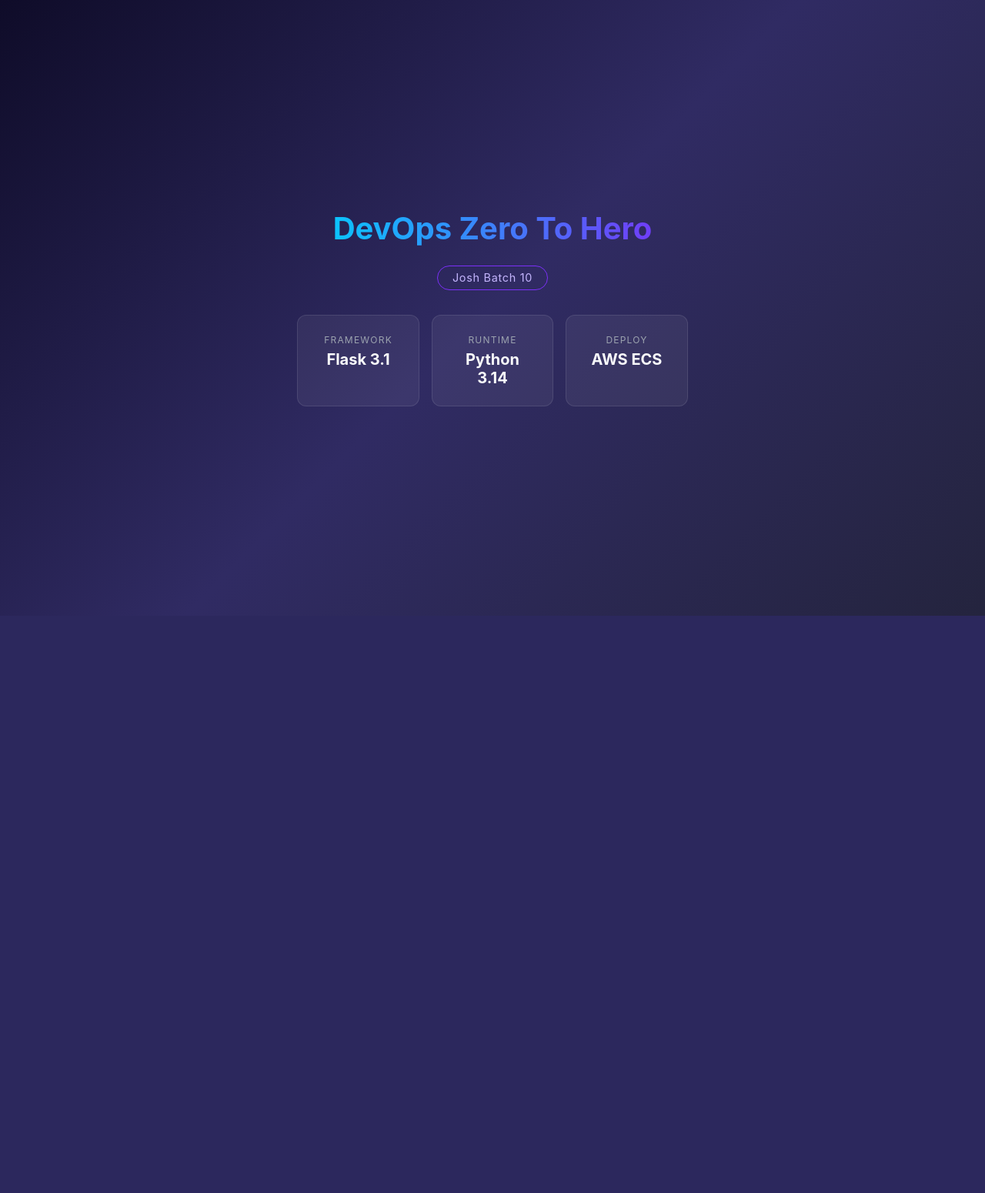
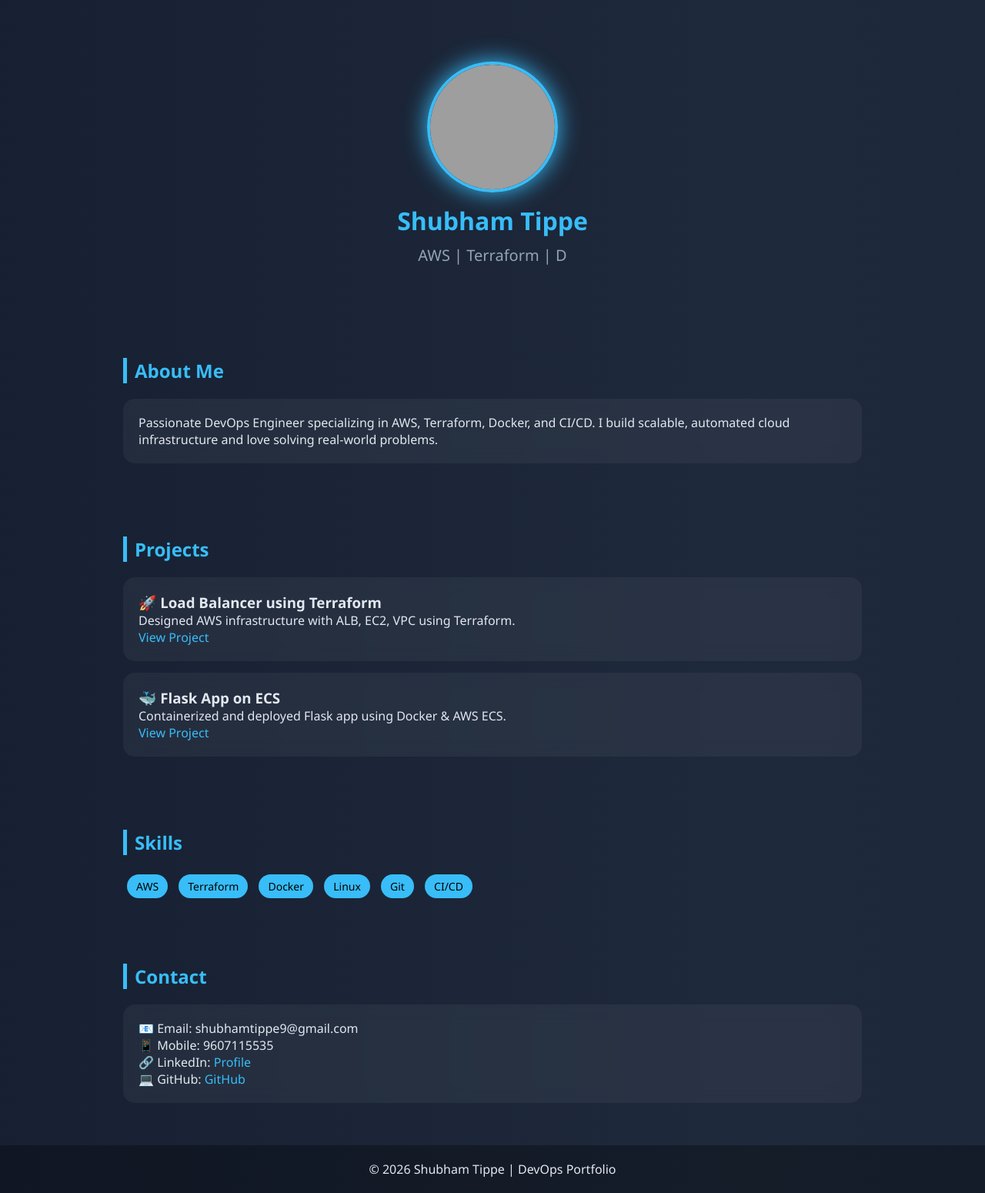
Before and after one commit to shubhamtippe9/flaskapp-docker, a Flask app: page / in a window 1280 px wide. Shown: the whole page at 77% size. Before the commit the page ends 800 px from the top, so only its background shows below. Run offline with Flask 3, Linux system fonts and the light colour scheme; grey boxes are pictures that could not be loaded.

Commit message:
update index.html

```diff
--- a/templates/index.html
+++ b/templates/index.html
@@ -1,88 +1,195 @@
-<!DOCTYPE html>
+<!<!DOCTYPE html>
 <html lang="en">
 <head>
 <meta charset="UTF-8">
 <meta name="viewport" content="width=device-width, initial-scale=1.0">
-    <title>DevOps Zero To Hero</title>
+<title>Shubham Tippe | DevOps Engineer</title>
+
 <style>
-        * { margin: 0; padding: 0; box-sizing: border-box; }
+    * {
+        margin: 0;
+        padding: 0;
+        box-sizing: border-box;
+    }
+
     body {
-            min-height: 100vh;
-            display: flex;
-            align-items: center;
-            justify-content: center;
-            background: linear-gradient(135deg, #0f0c29, #302b63, #24243e);
-            font-family: -apple-system, BlinkMacSystemFont, "Segoe UI", Roboto, Helvetica, Arial, sans-serif;
-            color: #e0e0e0;
+        font-family: 'Segoe UI', sans-serif;
+        background: linear-gradient(270deg, #0f172a, #1e293b, #020617);
+        background-size: 600% 600%;
+        animation: gradientBG 10s ease infinite;
+        color: #e2e8f0;
     }
-        .container {
+
+    @keyframes gradientBG {
+        0% {background-position: 0% 50%;}
+        50% {background-position: 100% 50%;}
+        100% {background-position: 0% 50%;}
+    }
+
+    header {
         text-align: center;
-            padding: 2rem;
-            max-width: 640px;
+        padding: 80px 20px;
     }
+
+    .profile-img {
+        width: 170px;
+        height: 170px;
+        border-radius: 50%;
+        border: 4px solid #38bdf8;
+        object-fit: cover;
+        box-shadow: 0 0 30px #38bdf8;
+        transition: 0.4s;
+    }
+
+    .profile-img:hover {
+        transform: scale(1.1) rotate(3deg);
+    }
+
     h1 {
-            font-size: 2.5rem;
-            margin-bottom: 0.5rem;
-            background: linear-gradient(90deg, #00d2ff, #7b2ff7);
-            -webkit-background-clip: text;
-            -webkit-text-fill-color: transparent;
+        margin-top: 15px;
+        font-size: 32px;
+        color: #38bdf8;
     }
-        .badge {
+
+    .typing {
+        font-size: 20px;
+        color: #94a3b8;
+        margin-top: 10px;
+    }
+
+    section {
+        max-width: 1000px;
+        margin: auto;
+        padding: 40px 20px;
+    }
+
+    h2 {
+        margin-bottom: 20px;
+        color: #38bdf8;
+        border-left: 5px solid #38bdf8;
+        padding-left: 10px;
+    }
+
+    .card {
+        background: rgba(255,255,255,0.05);
+        backdrop-filter: blur(10px);
+        padding: 20px;
+        margin: 15px 0;
+        border-radius: 15px;
+        transition: 0.3s;
+    }
+
+    .card:hover {
+        transform: translateY(-8px);
+        box-shadow: 0 20px 30px rgba(0,0,0,0.4);
+    }
+
+    .skills span {
         display: inline-block;
-            margin: 1rem 0 2rem;
-            padding: 0.4rem 1.2rem;
-            border: 1px solid #7b2ff7;
-            border-radius: 999px;
-            font-size: 0.9rem;
-            color: #c4b5fd;
-            letter-spacing: 0.05em;
+        background: #38bdf8;
+        color: #000;
+        padding: 6px 12px;
+        margin: 5px;
+        border-radius: 20px;
+        font-size: 14px;
     }
-        .cards {
-            display: flex;
-            gap: 1rem;
-            justify-content: center;
-            flex-wrap: wrap;
+
+    a {
+        color: #38bdf8;
+        text-decoration: none;
     }
-        .card {
-            background: rgba(255, 255, 255, 0.06);
-            border: 1px solid rgba(255, 255, 255, 0.1);
-            border-radius: 12px;
-            padding: 1.5rem 1.8rem;
-            min-width: 150px;
-            flex: 1;
-        }
-        .card span {
-            display: block;
-            font-size: 0.75rem;
-            text-transform: uppercase;
-            letter-spacing: 0.1em;
-            color: #9ca3af;
-            margin-bottom: 0.4rem;
-        }
-        .card strong {
-            font-size: 1.25rem;
-            color: #f9fafb;
+
+    footer {
+        text-align: center;
+        padding: 20px;
+        background: rgba(0,0,0,0.3);
     }
 </style>
 </head>
+
 <body>
-    <div class="container">
-        <h1>DevOps Zero To Hero</h1>
-        <div class="badge">Josh Batch 10</div>
-        <div class="cards">
+
+<header>
+    <img src="profile.jpg.jpeg" class="profile-img">
+
+    <h1>Shubham Tippe</h1>
+    <div class="typing" id="typing"></div>
+</header>
+
+<section>
+    <h2>About Me</h2>
     <div class="card">
-                <span>Framework</span>
-                <strong>Flask 3.1</strong>
+        Passionate DevOps Engineer specializing in AWS, Terraform, Docker, and CI/CD.
+        I build scalable, automated cloud infrastructure and love solving real-world problems.
     </div>
+</section>
+
+<section>
+    <h2>Projects</h2>
+
     <div class="card">
-                <span>Runtime</span>
-                <strong>Python 3.14</strong>
+        <h3>🚀 Load Balancer using Terraform</h3>
+        <p>Designed AWS infrastructure with ALB, EC2, VPC using Terraform.</p>
+        <a href="https://github.com/shubhamtippe9" target="_blank">View Project</a>
     </div>
+
     <div class="card">
-                <span>Deploy</span>
-                <strong>AWS ECS</strong>
+        <h3>🐳 Flask App on ECS</h3>
+        <p>Containerized and deployed Flask app using Docker & AWS ECS.</p>
+        <a href="https://github.com/shubhamtippe9" target="_blank">View Project</a>
     </div>
+
+</section>
+
+<section>
+    <h2>Skills</h2>
+    <div class="skills">
+        <span>AWS</span>
+        <span>Terraform</span>
+        <span>Docker</span>
+        <span>Linux</span>
+        <span>Git</span>
+        <span>CI/CD</span>
     </div>
+</section>
+
+<section>
+    <h2>Contact</h2>
+    <div class="card">
+        📧 Email: shubhamtippe9@gmail.com <br>
+        📱 Mobile: 9607115535 <br>
+        🔗 LinkedIn: <a href="https://www.linkedin.com/in/shubhamtippe9/" target="_blank">Profile</a> <br>
+        💻 GitHub: <a href="https://github.com/shubhamtippe9" target="_blank">GitHub</a>
     </div>
+</section>
+
+<footer>
+    © 2026 Shubham Tippe | DevOps Portfolio
+</footer>
+
+<script>
+    const text = ["DevOps Engineer 🚀", "AWS | Terraform | Docker", "CI/CD Enthusiast 🔥"];
+    let i = 0, j = 0, currentText = "", isDeleting = false;
+
+    function type() {
+        currentText = text[i];
+        document.getElementById("typing").textContent = currentText.substring(0, j);
+
+        if (!isDeleting && j < currentText.length) {
+            j++;
+            setTimeout(type, 100);
+        } else if (isDeleting && j > 0) {
+            j--;
+            setTimeout(type, 50);
+        } else {
+            isDeleting = !isDeleting;
+            if (!isDeleting) i = (i + 1) % text.length;
+            setTimeout(type, 1000);
+        }
+    }
+
+    type();
+</script>
+
 </body>
 </html>
```
Lines whose indentation alone changed are shown as unchanged.
